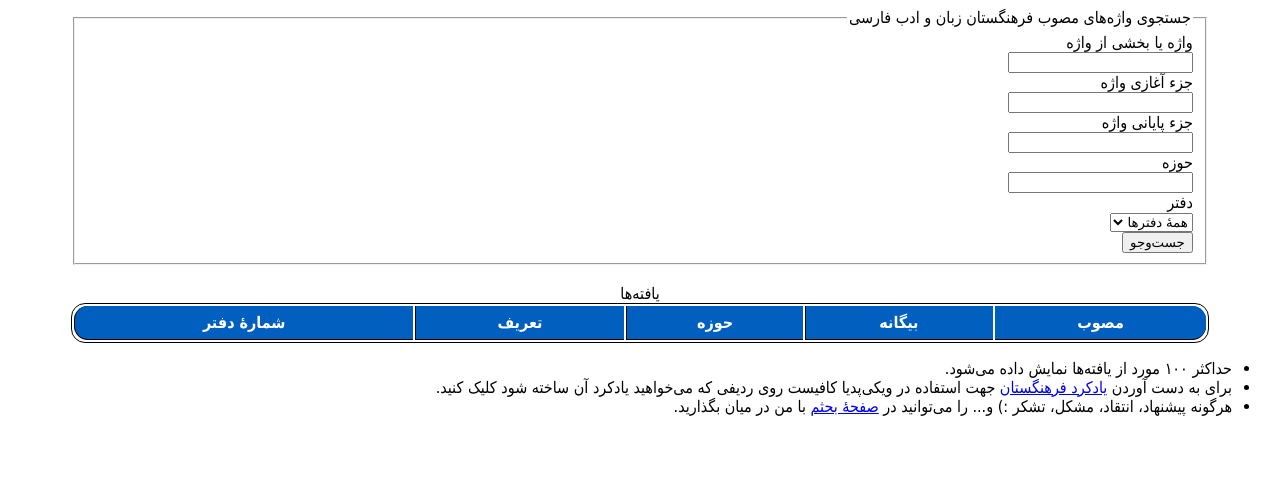
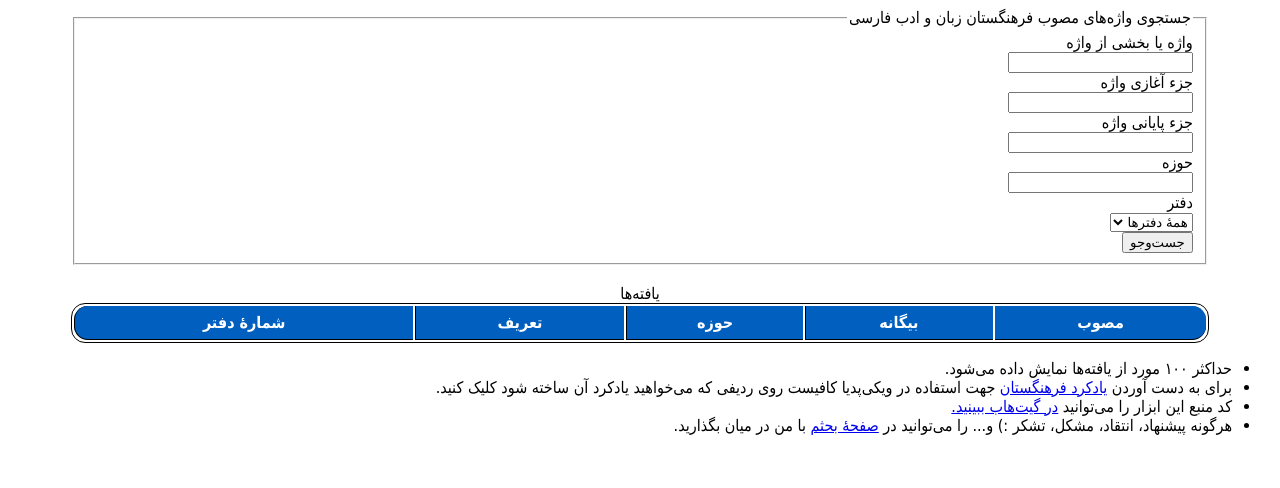
Before and after one commit to 5j9/farhangestan, a Flask app: page /results in a window 1280 px wide. Shown: the top 488 px of the page. Run offline with Flask 2, Linux system fonts and the light colour scheme; data that the repository does not hold is empty; some libraries are stand-ins or nearby versions.

Commit message:
+ github link

```diff
--- a/static/searchform.html
+++ b/static/searchform.html
@@ -90,6 +90,7 @@
     </form>
     <ul>
         <li>حداکثر ۱۰۰ ردیف از یافته‌ها نمایش داده می‌شود.</li>
+        <li>کد منبع این ابزار را می‌توانید <a href="https://github.com/5j9/farhangestan">در گیت‌هاب ببینید.</a></li>
         <li>هرگونه پیشنهاد، انتقاد، مشکل، تشکر :) و... را می‌توانید در <a href="https://fa.wikipedia.org/wiki/%D8%A8%D8%AD%D8%AB_%DA%A9%D8%A7%D8%B1%D8%A8%D8%B1:%D8%AF%D8%A7%D9%84%D8%A8%D8%A7">صفحهٔ بحثم</a> با من در میان بگذارید.</li>
     </ul>
     <script src="https://ajax.googleapis.com/ajax/libs/jquery/2.1.4/jquery.min.js"></script>
--- a/templates/results.html
+++ b/templates/results.html
@@ -108,6 +108,7 @@
     </table>
     <ul>
         <li>حداکثر ۱۰۰ مورد از یافته‌ها نمایش داده می‌شود.</li>
+        <li>کد منبع این ابزار را می‌توانید <a href="https://github.com/5j9/farhangestan">در گیت‌هاب ببینید.</a></li>
         <li>هرگونه پیشنهاد، انتقاد، مشکل، تشکر :) و... را می‌توانید در <a href="https://fa.wikipedia.org/wiki/%D8%A8%D8%AD%D8%AB_%DA%A9%D8%A7%D8%B1%D8%A8%D8%B1:%D8%AF%D8%A7%D9%84%D8%A8%D8%A7">صفحهٔ بحثم</a> با من در میان بگذارید.</li>
     </ul>
     <script src="https://ajax.googleapis.com/ajax/libs/jquery/2.1.4/jquery.min.js"></script>
```
